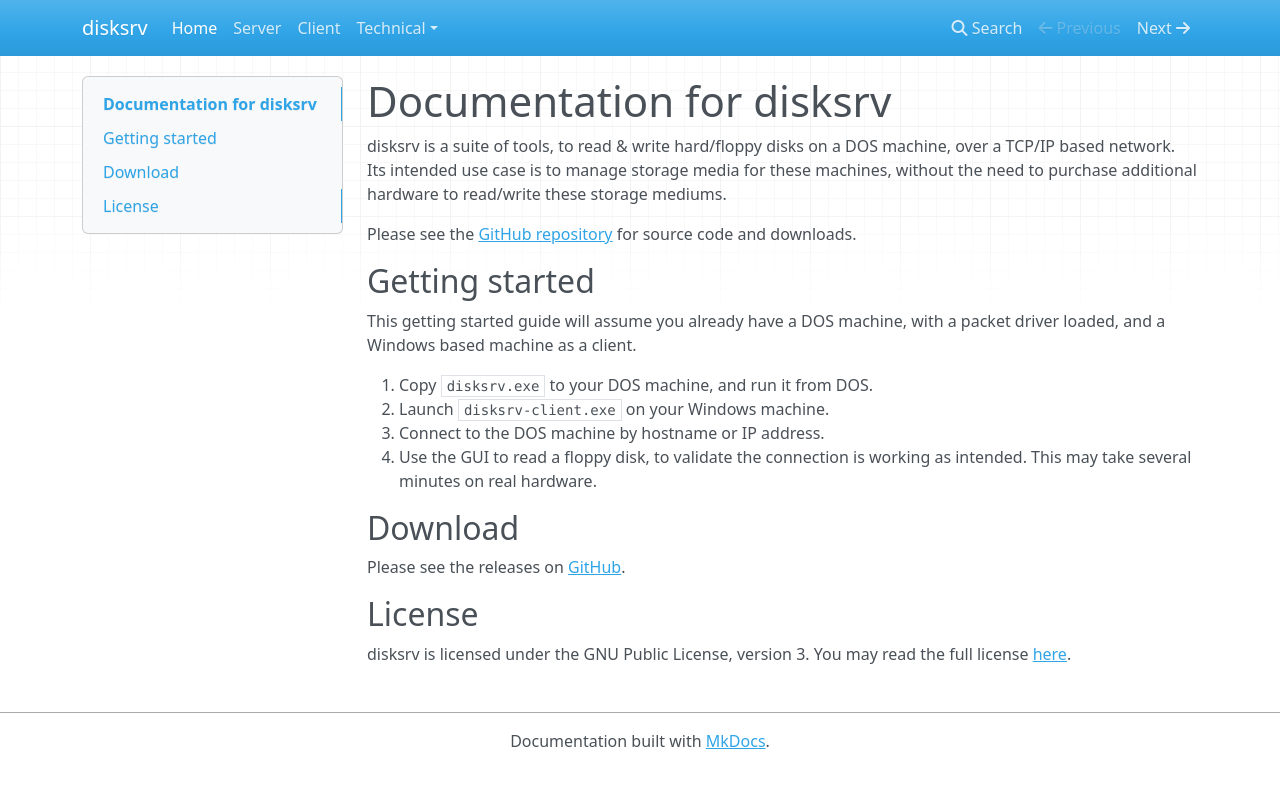
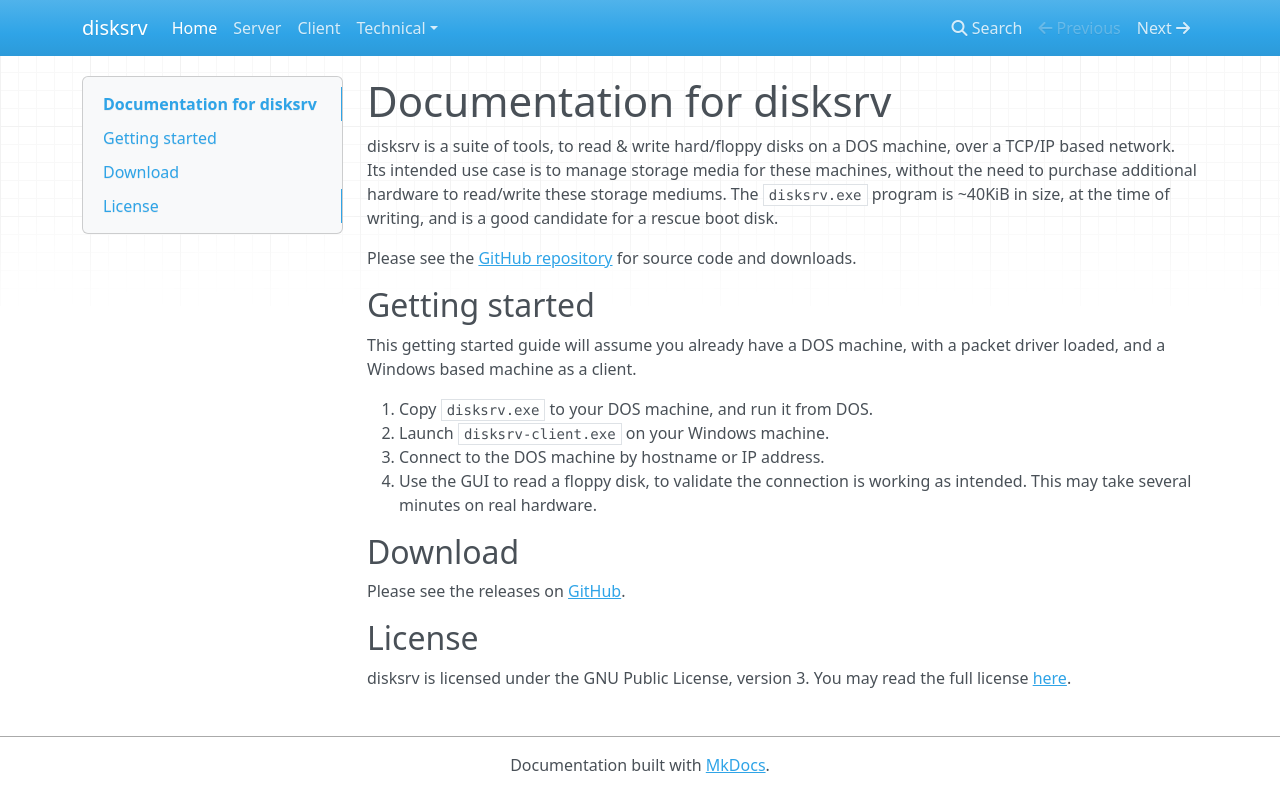
Before and after one commit to StereoRocker/disksrv, an MkDocs documentation site: the page built from docs/index.md, in a window 1280 px wide. Shown: the top 812 px of the page. Built offline with MkDocs 1.6.1, drawn with Linux system fonts in a browser that asks for light colours; nearby versions of some CDN libraries.

Commit message:
Added blurb to README.md and docs/index.md

```diff
--- a/docs/index.md
+++ b/docs/index.md
@@ -1,7 +1,7 @@
 # Documentation for disksrv
 
 disksrv is a suite of tools, to read & write hard/floppy disks on a DOS machine, over a TCP/IP based network.
-Its intended use case is to manage storage media for these machines, without the need to purchase additional hardware to read/write these storage mediums.
+Its intended use case is to manage storage media for these machines, without the need to purchase additional hardware to read/write these storage mediums. The `disksrv.exe` program is ~40KiB in size, at the time of writing, and is a good candidate for a rescue boot disk.
 
 Please see the [GitHub repository](https://github.com/StereoRocker/disksrv/) for source code and downloads.
 
```
Also changed, not shown: README.md (+3 -0 lines).
